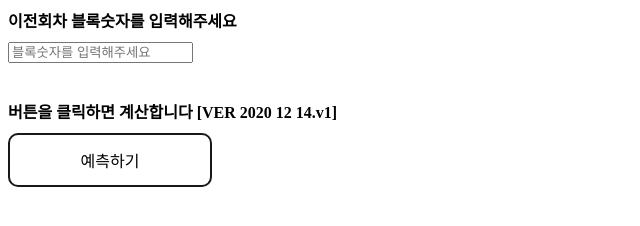
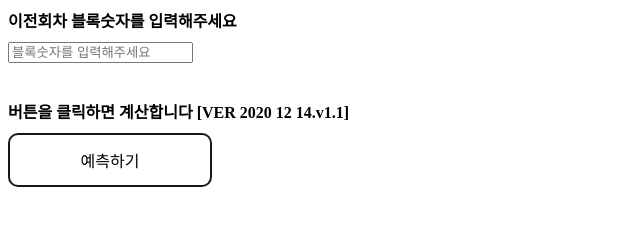
Before and after one commit to nerossi/pb, a plain HTML site: page index.html in a window 1280 px wide. Shown: the full height of the page, 0-640 px from the left. Drawn offline with nearby package versions, Linux system fonts and the light colour scheme.

Commit message:
tran index off

```diff
--- a/index.html
+++ b/index.html
@@ -12,7 +12,7 @@
     <div class="setting">
         <input id="block_number" placeholder="블록숫자를 입력해주세요" type="number">
         <br/><br/><br/>
-        <div style="font-weight: bold; margin-bottom: 10px;">버튼을 클릭하면 계산합니다 [VER 2020 12 14.v1]</div>
+        <div style="font-weight: bold; margin-bottom: 10px;">버튼을 클릭하면 계산합니다 [VER 2020 12 14.v1.1]</div>
         <!-- <input id="min" placeholder="경우의 수 최소 값" type="number">
         <input id="max" placeholder="경우의 수 최대 값" type="number"> -->
         <div style="border: 2px solid #181818; margin-top: 10px; width: 200px; text-align: center; height: 50px; display: flex; justify-content: center; align-items: center; cursor: pointer; border-radius: 10px;" onclick="diff()">예측하기</div>
```
